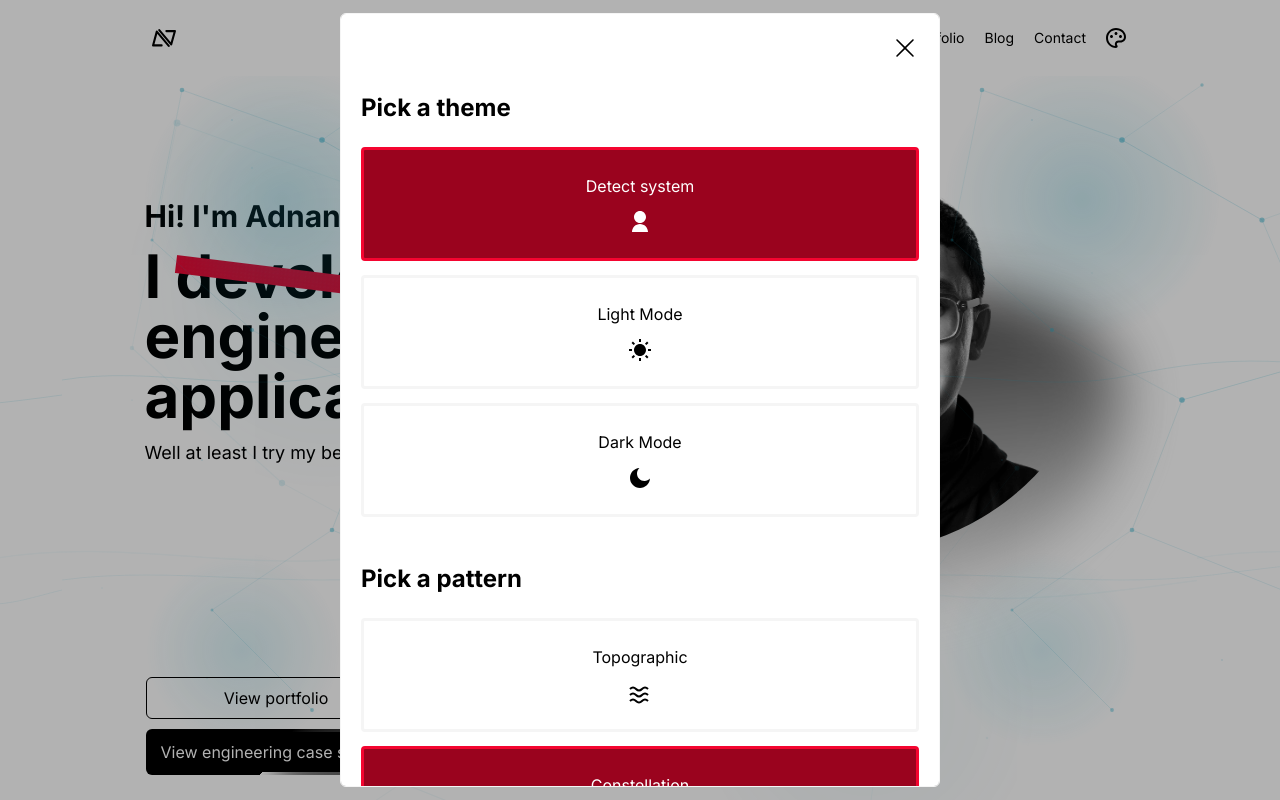
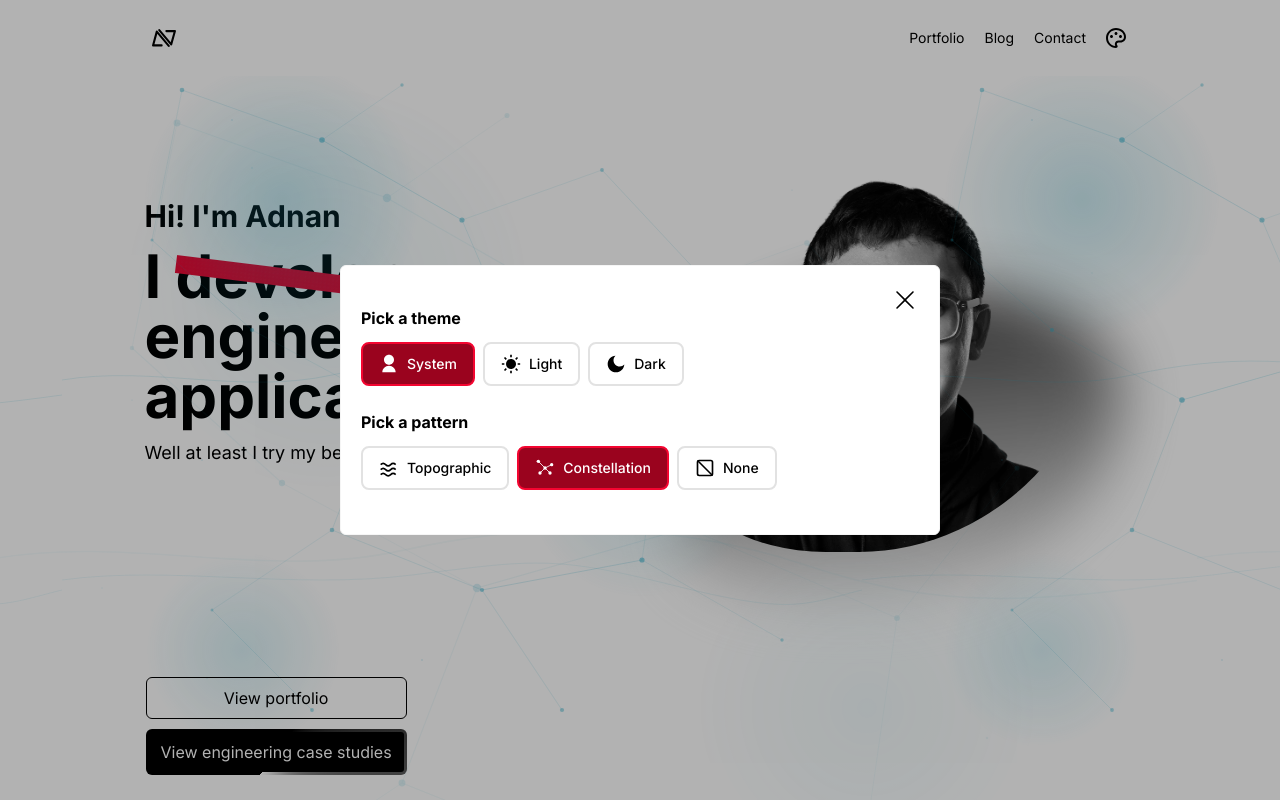
Before and after one commit to madnanrizqu/madnanrizqu.com, an Astro site: page / in a window 1280 px wide. Both pictures are taken after a click on the button "Open appearance settings". Built offline with nearby package versions, Linux system fonts and the light colour scheme; Astro itself is replaced by a stand-in of ours; some packages are replaced by stand-ins of ours.

Commit message:
improve UI UX for appearance selector

```diff
--- a/src/components/Dialog.astro
+++ b/src/components/Dialog.astro
@@ -64,7 +64,7 @@ const { dialogId } = Astro.props;
     width: 90%;
     max-width: 600px;
     padding: 2rem;
-    padding-top: 8rem;
+    padding-top: 4rem;
     border: 1px solid var(--grey);
     border-radius: 6px;
     background: var(--bg-color);
--- a/src/components/PatternPicker.tsx
+++ b/src/components/PatternPicker.tsx
@@ -17,30 +17,29 @@ const PatternPicker = () => {
   };
 
   return (
-    <section className="flex flex-col pb-[4.8rem] gap-[2.4rem]">
-      <span className="text-headline-3 font-bold inline-block">
+    <section className="flex flex-col pb-[2.4rem] gap-[1.2rem]">
+      <span className="text-[1.6rem] font-bold inline-block text-skin-base">
         Pick a pattern
       </span>
 
-      <ul className="flex flex-col gap-[1.4rem]">
+      <ul className="flex flex-wrap gap-[0.8rem]">
         <li>
           <button
             className={`
-              w-full border-[3px] rounded-[4px] p-[2.4rem]
-              inline-flex justify-center flex-col items-center gap-[1.2rem]
-              transition-colors duration-200 ease-in-out
+              border-[2px] rounded-[8px] px-[1.6rem] py-[0.8rem]
+              inline-flex items-center gap-[0.8rem]
+              transition-all duration-200 ease-in-out
               ${
                 activePattern === "topographic"
                   ? "border-secondary bg-secondary-100 text-white"
-                  : "border-grey hover:border-secondary-100"
+                  : "border-grey-4 hover:border-secondary-100 text-skin-base"
               }
             `}
             onClick={() => handleClickPattern("topographic")}
           >
-            <span className="text-[1.6rem]">Topographic</span>
             <svg
-              width={24}
-              height={24}
+              width={20}
+              height={20}
               xmlns="http://www.w3.org/2000/svg"
               viewBox="0 0 24 24"
               fill="none"
@@ -50,26 +49,26 @@ const PatternPicker = () => {
               <path d="M2 14c2-2 4-2 6 0s4 2 6 0 4-2 6 0" strokeWidth="2"/>
               <path d="M2 20c2-2 4-2 6 0s4 2 6 0 4-2 6 0" strokeWidth="2"/>
             </svg>
+            <span className="text-[1.4rem] font-medium">Topographic</span>
           </button>
         </li>
         <li>
           <button
             className={`
-              w-full border-[3px] rounded-[4px] p-[2.4rem]
-              inline-flex justify-center flex-col items-center gap-[1.2rem]
-              transition-colors duration-200 ease-in-out
+              border-[2px] rounded-[8px] px-[1.6rem] py-[0.8rem]
+              inline-flex items-center gap-[0.8rem]
+              transition-all duration-200 ease-in-out
               ${
                 activePattern === "constellation"
                   ? "border-secondary bg-secondary-100 text-white"
-                  : "border-grey hover:border-secondary-100"
+                  : "border-grey-4 hover:border-secondary-100 text-skin-base"
               }
             `}
             onClick={() => handleClickPattern("constellation")}
           >
-            <span className="text-[1.6rem]">Constellation</span>
             <svg
-              width={24}
-              height={24}
+              width={20}
+              height={20}
               xmlns="http://www.w3.org/2000/svg"
               viewBox="0 0 24 24"
               fill="currentColor"
@@ -84,26 +83,26 @@ const PatternPicker = () => {
               <line x1="12" y1="12" x2="6" y2="18" stroke="currentColor" strokeWidth="1"/>
               <line x1="12" y1="12" x2="18" y2="18" stroke="currentColor" strokeWidth="1"/>
             </svg>
+            <span className="text-[1.4rem] font-medium">Constellation</span>
           </button>
         </li>
         <li>
           <button
             className={`
-              w-full border-[3px] rounded-[4px] p-[2.4rem]
-              inline-flex justify-center flex-col items-center gap-[1.2rem]
-              transition-colors duration-200 ease-in-out
+              border-[2px] rounded-[8px] px-[1.6rem] py-[0.8rem]
+              inline-flex items-center gap-[0.8rem]
+              transition-all duration-200 ease-in-out
               ${
                 activePattern === "none"
                   ? "border-secondary bg-secondary-100 text-white"
-                  : "border-grey hover:border-secondary-100"
+                  : "border-grey-4 hover:border-secondary-100 text-skin-base"
               }
             `}
             onClick={() => handleClickPattern("none")}
           >
-            <span className="text-[1.6rem]">None</span>
             <svg
-              width={24}
-              height={24}
+              width={20}
+              height={20}
               xmlns="http://www.w3.org/2000/svg"
               viewBox="0 0 24 24"
               fill="none"
@@ -112,6 +111,7 @@ const PatternPicker = () => {
               <rect x="3" y="3" width="18" height="18" strokeWidth="2" rx="2"/>
               <line x1="3" y1="3" x2="21" y2="21" strokeWidth="2"/>
             </svg>
+            <span className="text-[1.4rem] font-medium">None</span>
           </button>
         </li>
       </ul>
--- a/src/components/ThemePicker.tsx
+++ b/src/components/ThemePicker.tsx
@@ -39,88 +39,88 @@ const ThemePicker = () => {
   };
 
   return (
-    <section className="flex flex-col pb-[4.8rem] gap-[2.4rem]">
-      <span className="text-headline-3 font-bold inline-block">
+    <section className="flex flex-col pb-[2.4rem] gap-[1.2rem]">
+      <span className="text-[1.6rem] font-bold inline-block text-skin-base">
         Pick a theme
       </span>
 
-      <ul className="flex flex-col gap-[1.4rem]">
+      <ul className="flex flex-wrap gap-[0.8rem]">
         <li>
           <button
             className={`
-              w-full border-[3px] rounded-[4px] p-[2.4rem]
-              inline-flex justify-center flex-col items-center gap-[1.2rem]
-              transition-colors duration-200 ease-in-out
+              border-[2px] rounded-[8px] px-[1.6rem] py-[0.8rem]
+              inline-flex items-center gap-[0.8rem]
+              transition-all duration-200 ease-in-out
               ${
                 activeTheme === "system"
                   ? "border-secondary bg-secondary-100 text-white"
-                  : "border-grey hover:border-secondary-100"
+                  : "border-grey-4 hover:border-secondary-100 text-skin-base"
               }
             `}
             onClick={() => handleClickTheme("system")}
           >
-            <span className="text-[1.6rem]">Detect system</span>
             <svg
-              width={24}
-              height={24}
+              width={20}
+              height={20}
               xmlns="http://www.w3.org/2000/svg"
               viewBox="0 0 24 24"
               fill="currentColor"
             >
               <path d="M4 22C4 17.5817 7.58172 14 12 14C16.4183 14 20 17.5817 20 22H4ZM12 13C8.685 13 6 10.315 6 7C6 3.685 8.685 1 12 1C15.315 1 18 3.685 18 7C18 10.315 15.315 13 12 13Z"></path>
             </svg>
+            <span className="text-[1.4rem] font-medium">System</span>
           </button>
         </li>
         <li>
           <button
             className={`
-              w-full border-[3px] rounded-[4px] p-[2.4rem]
-              inline-flex justify-center flex-col items-center gap-[1.2rem]
-              transition-colors duration-200 ease-in-out
+              border-[2px] rounded-[8px] px-[1.6rem] py-[0.8rem]
+              inline-flex items-center gap-[0.8rem]
+              transition-all duration-200 ease-in-out
               ${
                 activeTheme === "light"
                   ? "border-secondary bg-secondary-100 text-white"
-                  : "border-grey hover:border-secondary-100"
+                  : "border-grey-4 hover:border-secondary-100 text-skin-base"
               }
             `}
             onClick={() => handleClickTheme("light")}
           >
-            <span className="text-[1.6rem]">Light Mode</span>
             <svg
-              width={24}
-              height={24}
+              width={20}
+              height={20}
               xmlns="http://www.w3.org/2000/svg"
               viewBox="0 0 24 24"
               fill="currentColor"
             >
               <path d="M12 18C8.68629 18 6 15.3137 6 12C6 8.68629 8.68629 6 12 6C15.3137 6 18 8.68629 18 12C18 15.3137 15.3137 18 12 18ZM11 1H13V4H11V1ZM11 20H13V23H11V20ZM3.51472 4.92893L4.92893 3.51472L7.05025 5.63604L5.63604 7.05025L3.51472 4.92893ZM16.9497 18.364L18.364 16.9497L20.4853 19.0711L19.0711 20.4853L16.9497 18.364ZM19.0711 3.51472L20.4853 4.92893L18.364 7.05025L16.9497 5.63604L19.0711 3.51472ZM5.63604 16.9497L7.05025 18.364L4.92893 20.4853L3.51472 19.0711L5.63604 16.9497ZM23 11V13H20V11H23ZM4 11V13H1V11H4Z"></path>
             </svg>
+            <span className="text-[1.4rem] font-medium">Light</span>
           </button>
         </li>
         <li>
           <button
             className={`
-              w-full border-[3px] rounded-[4px] p-[2.4rem]
-              inline-flex justify-center flex-col items-center gap-[1.2rem]
-              transition-colors duration-200 ease-in-out
+              border-[2px] rounded-[8px] px-[1.6rem] py-[0.8rem]
+              inline-flex items-center gap-[0.8rem]
+              transition-all duration-200 ease-in-out
               ${
                 activeTheme === "dark"
                   ? "border-secondary bg-secondary-100 text-white"
-                  : "border-grey hover:border-secondary-100"
+                  : "border-grey-4 hover:border-secondary-100 text-skin-base"
               }
             `}
             onClick={() => handleClickTheme("dark")}
           >
-            <span className="text-[1.6rem]">Dark Mode</span>
             <svg
-              width={24}
-              height={24}
+              width={20}
+              height={20}
               xmlns="http://www.w3.org/2000/svg"
               viewBox="0 0 24 24"
               fill="currentColor"
             >
               <path d="M11.3807 2.01886C9.91573 3.38768 9 5.3369 9 7.49999C9 11.6421 12.3579 15 16.5 15C18.6631 15 20.6123 14.0843 21.9811 12.6193C21.6613 17.8537 17.3149 22 12 22C6.47715 22 2 17.5228 2 12C2 6.68514 6.14629 2.33869 11.3807 2.01886Z"></path>
             </svg>
+            <span className="text-[1.4rem] font-medium">Dark</span>
           </button>
         </li>
       </ul>
```
